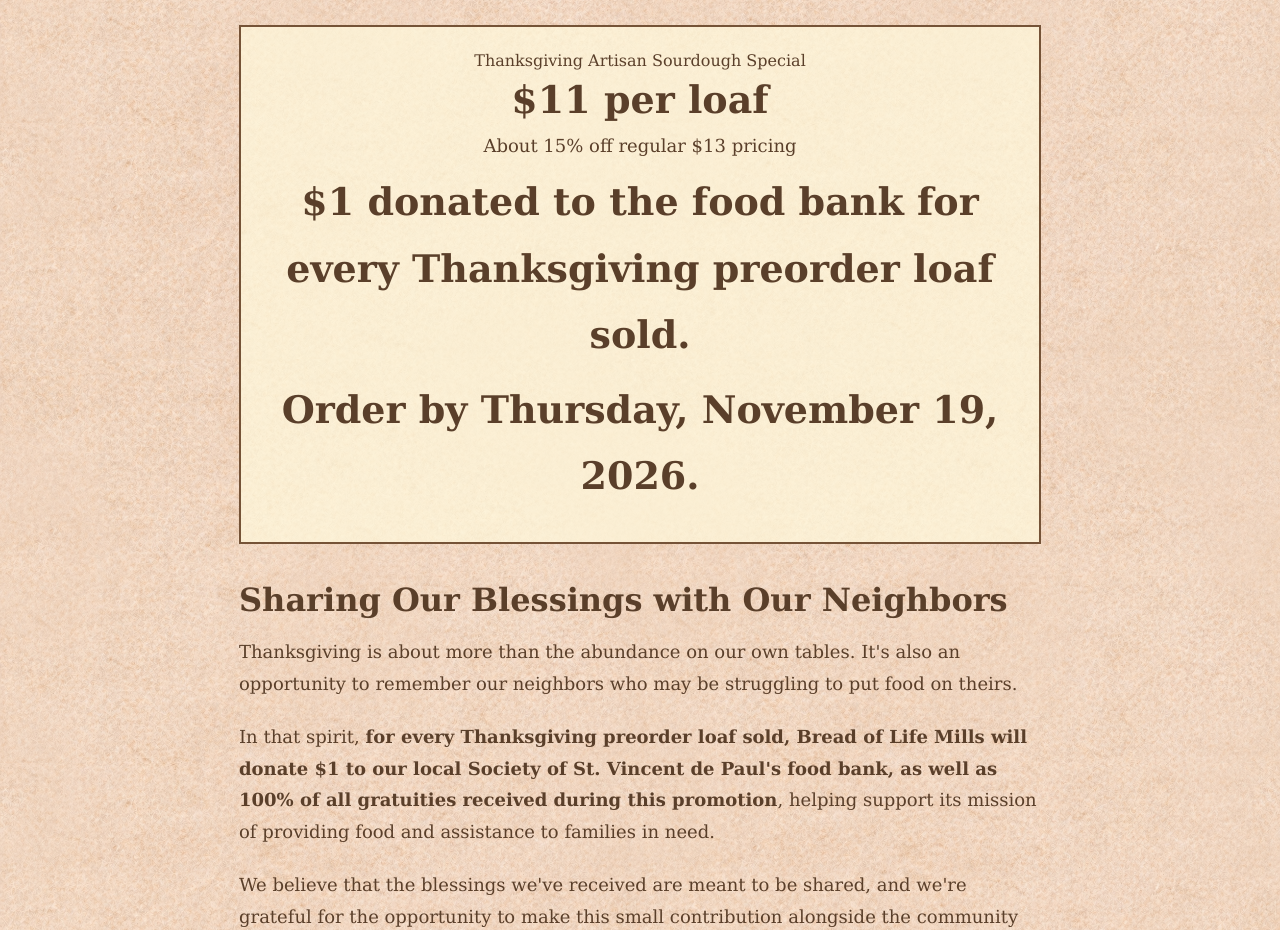
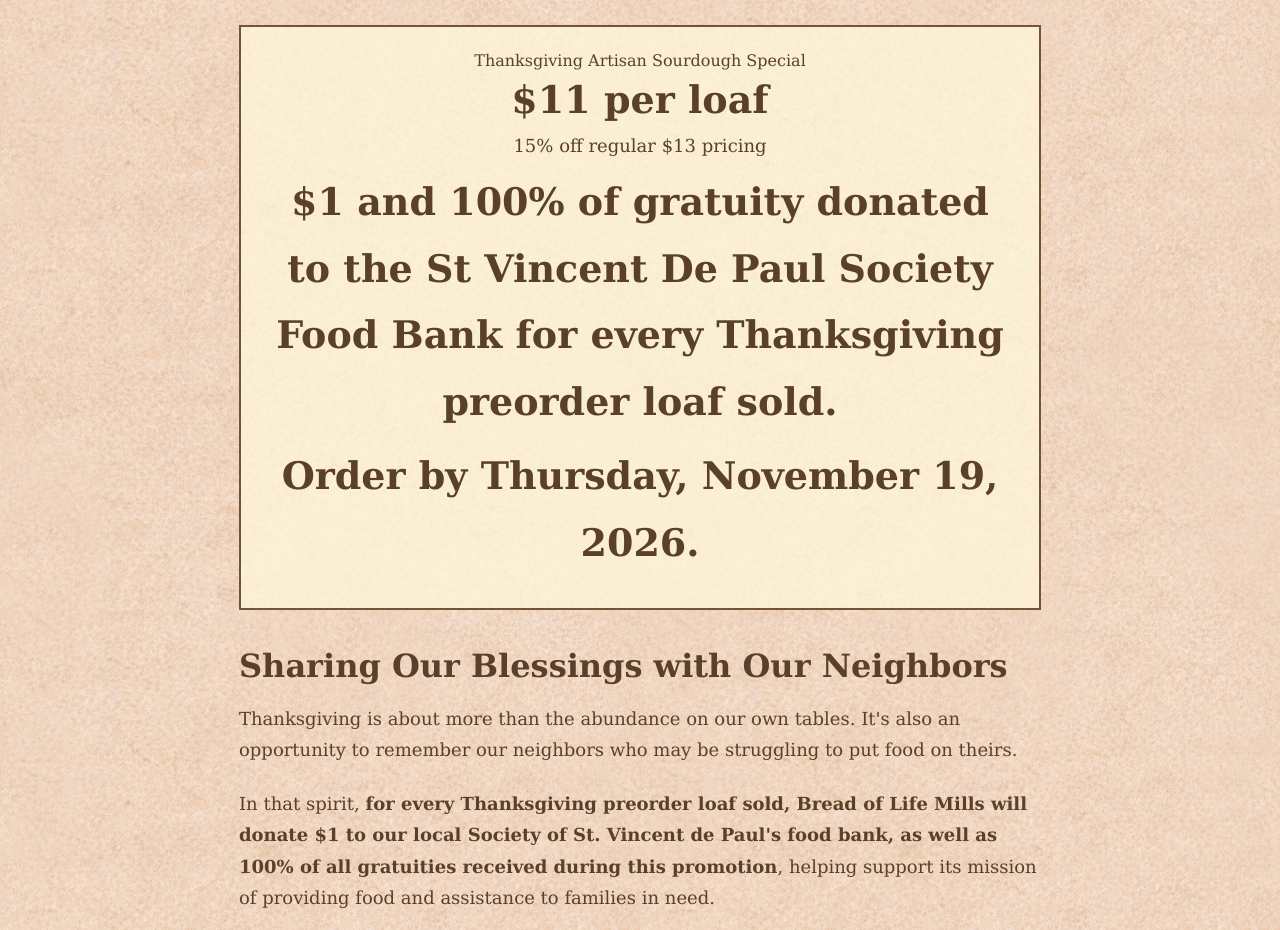
Before and after one commit to Godbath/breadoflifemills-redesign, a plain HTML site: page thanksgiving-2026.html in a window 1280 px wide. Shown: the part 2201-3131 px from the top of the page. Drawn offline with Linux system fonts and the light colour scheme.

Commit message:
Update thanksgiving-2026.html

```diff
--- a/thanksgiving-2026.html
+++ b/thanksgiving-2026.html
@@ -89,8 +89,8 @@ footer p { font-size:15px; }
     <div class="promo">
       <div>Thanksgiving Artisan Sourdough Special</div>
       <strong>$11 per loaf</strong>
-      <p>About 15% off regular $13 pricing</p>
-      <p><strong>$1 donated to the food bank for every Thanksgiving preorder loaf sold.</strong></p>
+      <p>15% off regular $13 pricing</p>
+      <p><strong>$1 and 100% of gratuity donated to the St Vincent De Paul Society Food Bank for every Thanksgiving preorder loaf sold.</strong></p>
       <p><strong>Order by Thursday, November 19, 2026.</strong></p>
     </div>
 
```
